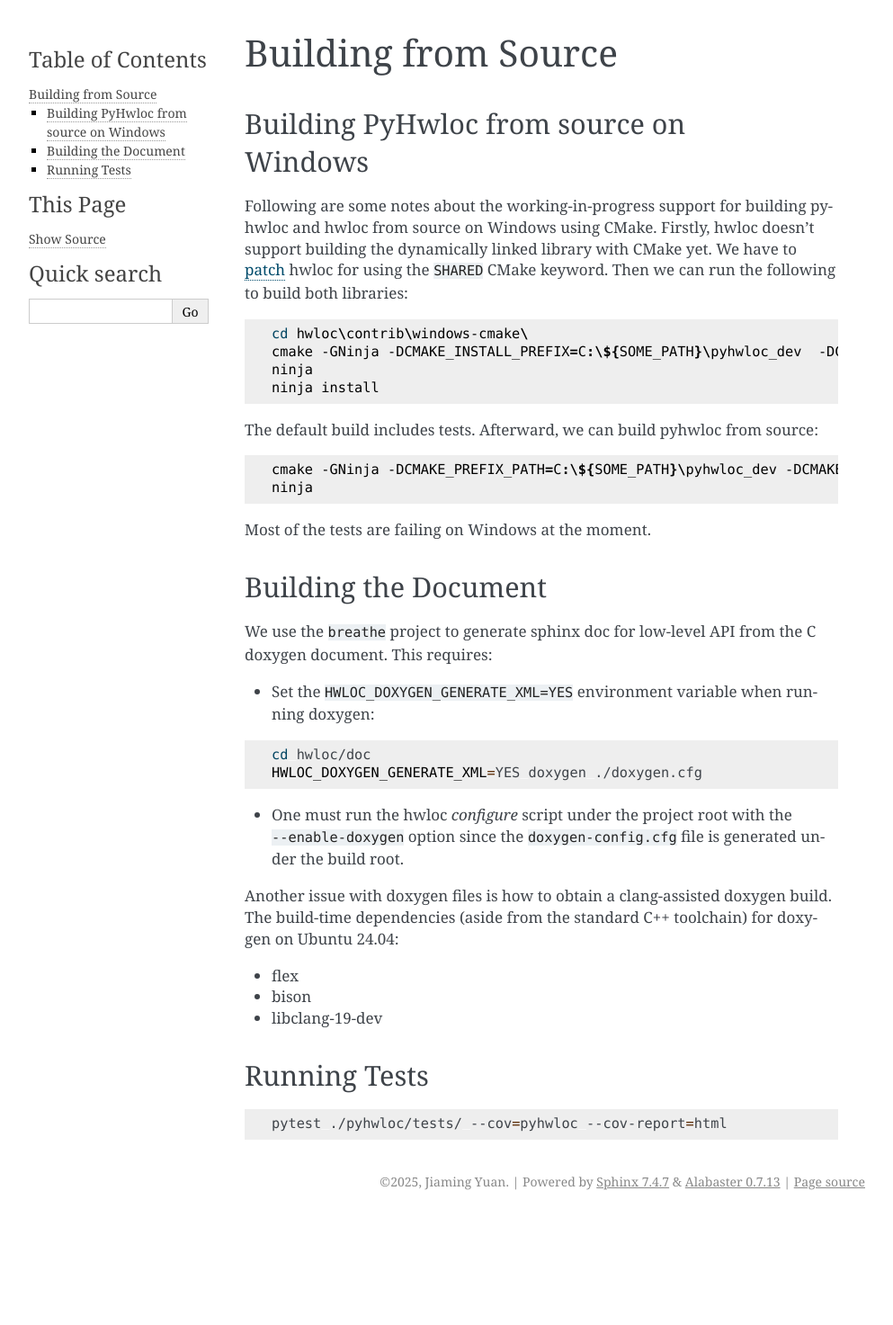
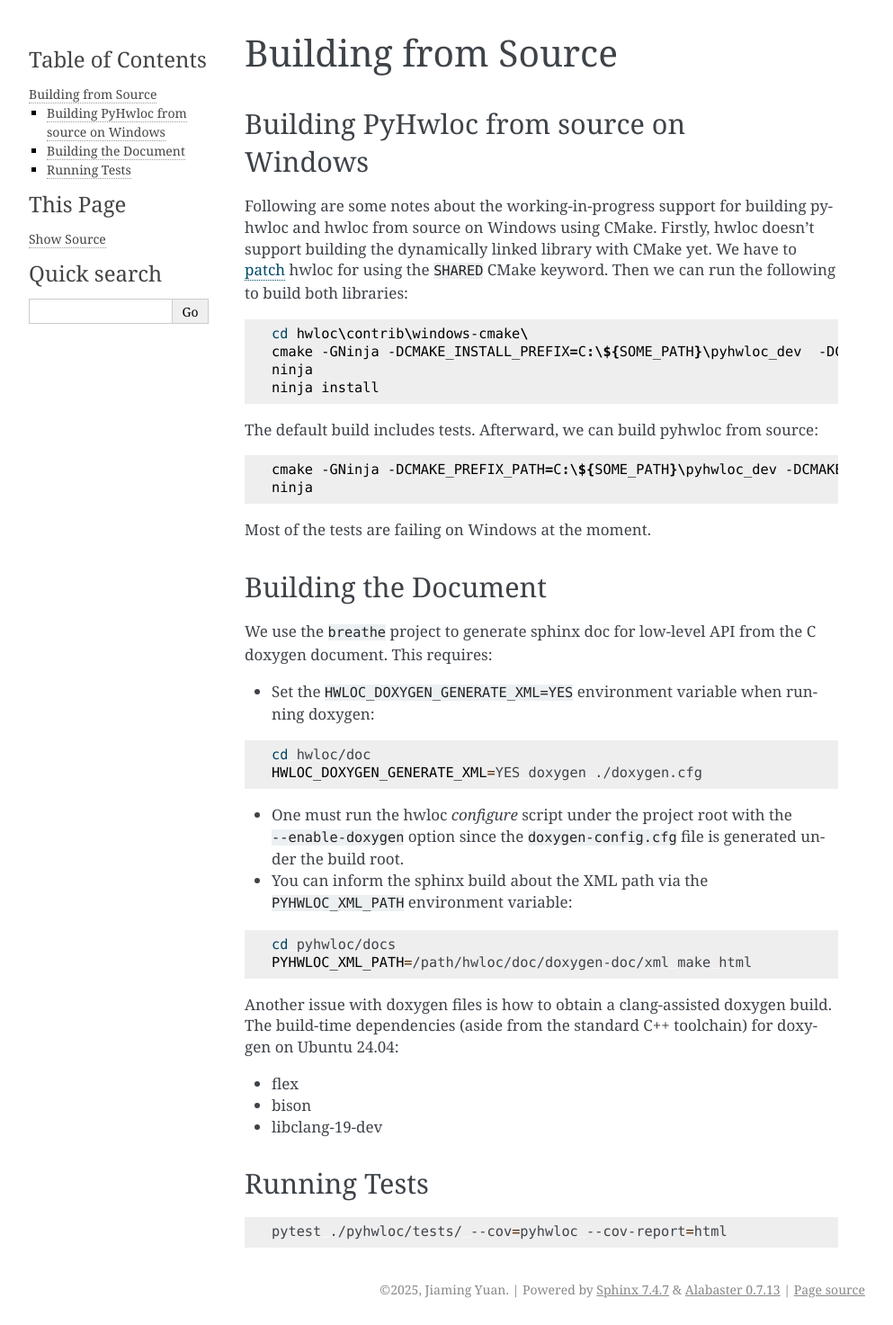
Before and after one commit to trivialfis/pyhwloc, a Sphinx documentation site: the page built from docs/source/build.rst, in a window 1280 px wide. Shown: the whole page at 90% size, without its empty margins (148-1141 px from the left). Built offline with Sphinx 7.4.7, drawn with Linux system fonts in a browser that asks for light colours; pages that are not in the unit, such as notebooks, are missing from menus; before the commit the page ends 1353 px from its top, so only the background shows below that.

Commit message:
Build document on CI. (#5)
The build is failing due to:
- The lack of clang-based doxygen.
- We don't have the logic to find hwloc yet.

```diff
--- a/docs/source/build.rst
+++ b/docs/source/build.rst
@@ -44,6 +44,14 @@ document. This requires:
   ``--enable-doxygen`` option since the ``doxygen-config.cfg`` file is generated under the
   build root.
 
+- You can inform the sphinx build about the XML path via the ``PYHWLOC_XML_PATH``
+  environment variable:
+
+.. code-block:: sh
+
+  cd pyhwloc/docs
+  PYHWLOC_XML_PATH=/path/hwloc/doc/doxygen-doc/xml make html
+
 Another issue with doxygen files is how to obtain a clang-assisted doxygen build. The
 build-time dependencies (aside from the standard C++ toolchain) for doxygen on Ubuntu
 24.04:
--- a/docs/source/conf.py
+++ b/docs/source/conf.py
@@ -41,16 +41,19 @@ html_static_path = ["_static"]
 
 intersphinx_mapping = {"python": ("https://docs.python.org/3.10", None)}
 
-# Breathe
+# -- Breathe
 breathe_default_project = "pyhwloc"
-breathe_domain_by_extension = {
-    "h": "c",
-}
+breathe_domain_by_extension = {"h": "c"}
+
 CURR_PATH = os.path.dirname(os.path.abspath(os.path.expanduser(__file__)))  # source
 PROJECT_ROOT = os.path.normpath(os.path.join(CURR_PATH, os.path.pardir, os.path.pardir))
-breathe_projects = {
-    "pyhwloc": os.path.join(PROJECT_ROOT, os.path.pardir, "hwloc/doc/doxygen-doc/xml")
-}
+
+hwloc_xml_path = os.environ.get("PYHWLOC_XML_PATH", None)
+if hwloc_xml_path is None:
+    hwloc_xml_path = os.path.join(
+        PROJECT_ROOT, os.path.pardir, "hwloc/doc/doxygen-doc/xml"
+    )
+breathe_projects = {"pyhwloc": hwloc_xml_path}
 print("beathe projects", breathe_projects)
 
 # -- Build environment
```
Also changed, not shown: 2 other files.
